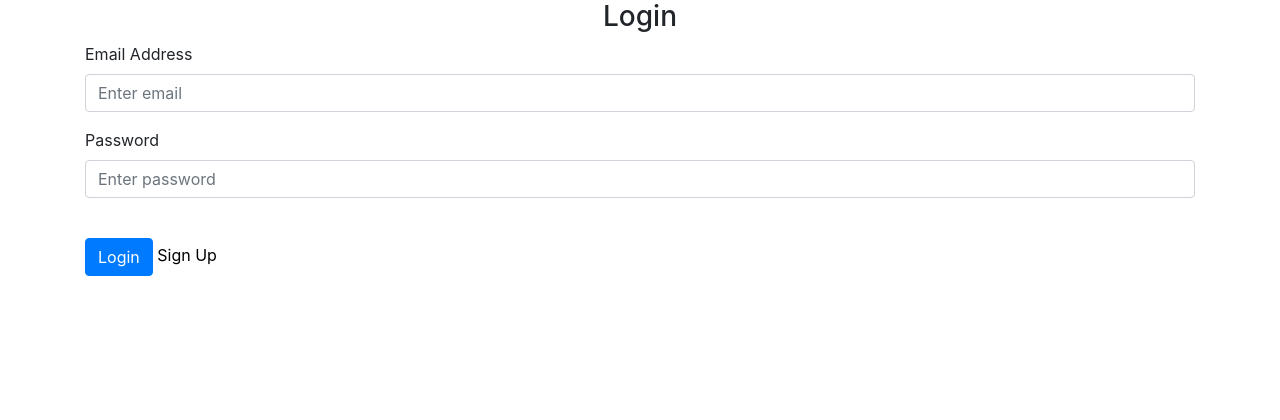
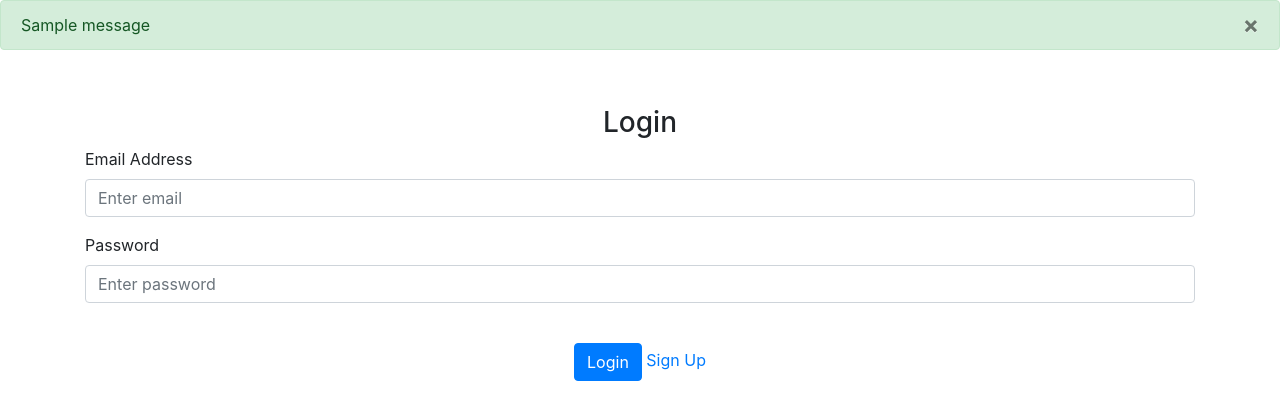
Before and after one commit to KShiMin/Production-Webpage, a Flask app: page /login in a window 1280 px wide. Shown: the part 56-476 px from the top of the page. Run offline with Flask 2, Linux system fonts and the light colour scheme; one stand-in notice (Sample message) is shown; some libraries are stand-ins or nearby versions.

Commit message:
last updated as of 06/04/2022 @ 1946

```diff
--- a/website/__init__.py
+++ b/website/__init__.py
@@ -1,11 +1,17 @@
 # make website folder a python package --> can import folder
 from flask import Flask
+from flask_sqlalchemy import SQLAlchemy
+
+db = SQLAlchemy()
+DB_NAME = "database.db"
 
 def create_app():
     app = Flask(__name__)
     # initialise secret key for app
     # (in production, secret key should NOT be shared & secret key can be any string)
     app.config['SECRET_KEY'] = 'asfdghjk'
+    app.config['SQLALCHEMY_DATABSE_URI'] = f'sqlite:///{DB_NAME}'
+    db.init_app(app)
 
     from .views import views
     from .auth import auth
--- a/website/auth.py
+++ b/website/auth.py
@@ -1,10 +1,10 @@
 from cgitb import text
-from flask import Blueprint, render_template
+from flask import Blueprint, render_template, request, flash
 
 auth = Blueprint('auth', __name__)
 
-
-@auth.route('/login')
+# methods = a list of request that can be gotten
+@auth.route('/login', methods=['GET','POST'])
 def login():
     return render_template("login.html")
 
@@ -14,6 +14,24 @@ def logout():
     return render_template("home.html")
 
 
-@auth.route('/sign-up')
+@auth.route('/sign-up', methods=['GET','POST'])
 def sign_up():
+    if request.method == "POST":
+        email = request.form.get('email')
+        fname = request.form.get('fname')
+        password = request.form.get('pass')
+        confirmpass = request.form.get('confirmpass')
+
+        if len(email) < 4:
+            flash('Email must be greater than 4 characters.', category='error')
+        elif len(fname) < 2:
+            flash('First name must be greater than 1 character.', category='error')
+        elif password != confirmpass:
+            flash('Password don\'t match.', category='error')
+        elif len(password) < 8:
+            flash('Password must be at least 8 characters', category='error')
+        else:
+            # add user to database
+            flash('Account created!', category='success')
+
     return render_template("sign_up.html")
--- a/website/static/auth.css
+++ b/website/static/auth.css
@@ -4,3 +4,11 @@
     text-decoration: none;
     text-align: right;
 }
+
+.mid{
+    text-align: center;
+}
+
+form{
+    margin-top: 5%;
+}
--- a/website/templates/base.html
+++ b/website/templates/base.html
@@ -25,6 +25,27 @@
             </div>
         </div>
     </nav>
+    {% with messages = get_flashed_messages(with_categories=true) %}
+    {% if messages %}
+        {% for category, messages in messages %}
+        {% if category=='error' %}
+        <div class="alert alert-danger alert-dismissable fade show" role="alert">
+            {{ messages }}
+            <button type="button" class="close" data-dismiss="alert">
+                <span aria-hidden="true">&times;</span>
+            </button>
+        </div>
+        {% else %}
+        <div class="alert alert-success alert-dismissable fade show" role="alert">
+            {{ messages }}
+            <button type="button" class="close" data-dismiss="alert">
+                <span aria-hidden="true">&times;</span>
+            </button>
+        </div>
+        {% endif %}
+        {% endfor %}
+    {% endif %}
+    {% endwith %}
     <div class="container">
         {% block content %}
         {% endblock %}
--- a/website/templates/login.html
+++ b/website/templates/login.html
@@ -12,7 +12,9 @@
         <input type="password" class="form-control" id="pass" name="pass" placeholder="Enter password"/>
     </div>
     <br/>
-    <button type="submit" class="btn btn-primary">Login</button>
-    <a href="/sign-up" class="signup">Sign Up</button>
+    <div class="mid">
+        <button type="submit" class="btn btn-primary">Login</button>
+        <a href="/sign-up"  >Sign Up</a>
+    </div>
 </form>
 {% endblock %}
--- a/website/templates/sign_up.html
+++ b/website/templates/sign_up.html
@@ -20,6 +20,8 @@
         <input type="password" class="form-control" id="confirmpass" name="confirmpass" placeholder="Confirm password"/>
     </div>
     <br/>
-    <button type="submit" class="btn btn-primary">Submit</button>
+    <div class="mid">
+        <button type="submit" class="btn btn-primary">Submit</button>
+    </div>
 </form>
 {% endblock %}
```
Also changed, not shown: website/models.py (+11 -0 lines).
